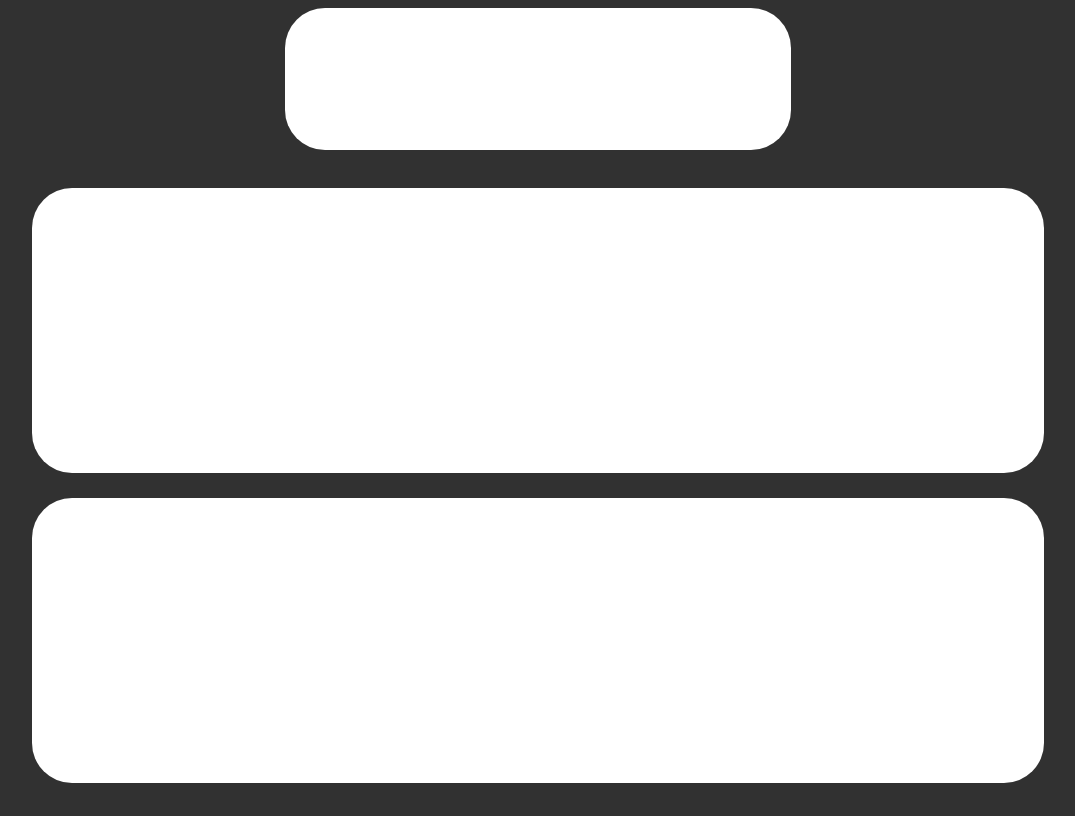
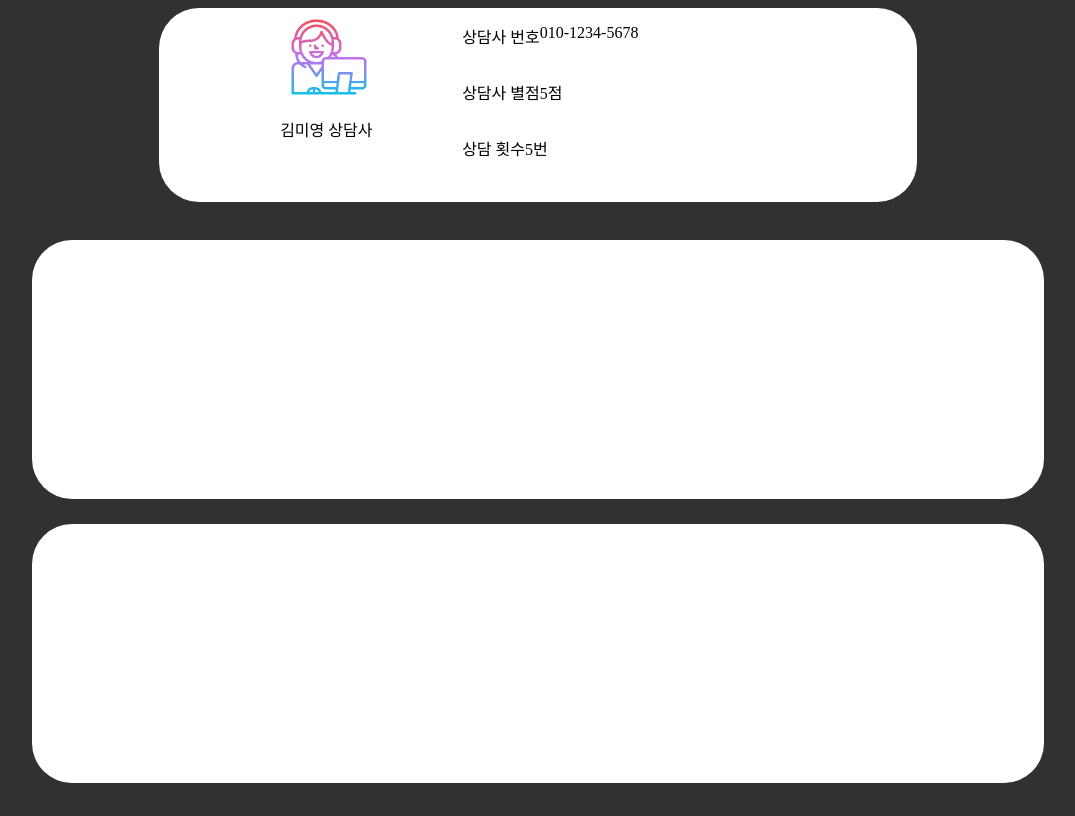
Before and after one commit to vywl0119/ButterVoice, a Django app: page /Board/codetail/ in a window 1280 px wide. Shown: the whole page, without its empty margins (102-1177 px from the left). Run offline with Django 3.2, Linux system fonts and the light colour scheme; some web fonts are replaced.

Commit message:
상담사 기본정보 넣음

```diff
--- a/Boardapp/static/css/style.css
+++ b/Boardapp/static/css/style.css
@@ -35,10 +35,49 @@ body{
 .profile-container{
     background-color: white;
     border-radius: 40px;
+    width: 60%;
+    height: 30%;
+    margin-bottom: 3%;
+    display: flex;
+    flex-direction: row;
+
+}
+.photo-container{
+    /* background-color: aqua; */
     width: 40%;
-    height: 20%;
-    margin-bottom: 3%;
 }
+.profile-container .photo-container > img{
+    width: 80px;
+    height: 80px;
+    margin-top: 3%;
+    margin-left: 43%;
+}
+.name{
+    margin-left: 40%;
+}
+.info-container{
+    /* background-color: pink; */
+    width: 60%;
+    display: flex;
+    flex-direction: column;
+
+}
+.counselor-phonenumber{
+    /* background-color: white; */
+    display: flex;
+    flex-direction: row;
+}
+.counselor-star{
+    /* background-color: yellow; */
+    display: flex;
+    flex-direction: row;
+}
+.counselor-count{
+    /* background-color: blueviolet; */
+    display: flex;
+    flex-direction: row;
+}
+
 .codetail-container{
     background-color: white;
     border-radius: 40px;
@@ -53,6 +92,3 @@ body{
 .star-container{
     background-color: aquamarine;
 }
-.customer-container{
-    background-color: blue;
-}
--- a/Boardapp/templates/Board/codetail.html
+++ b/Boardapp/templates/Board/codetail.html
@@ -14,16 +14,32 @@
 <body>
 
     <div class="flex-container">
-        <div class="profile-container"></div>
-        <div class="codetail-container">
-            <div class="related-profile-container"></div>
-            <div class="star-container"></div>
-            <div class="customer-container"></div>
+        <div class="profile-container">
+            <div class="photo-container">
+                <img src="/static/image/img_co.png" alt="프로필 사진">
+                <div class="name"><p>김미영 상담사</p></div>
+            </div>
+            <div class="info-container">
+                <div class="counselor-phonenumber">
+                    <p>상담사 번호</p>
+                    <p>010-1234-5678</p>
+                </div>
+                <div class="counselor-star">
+                    <p>상담사 별점</p>
+                    <p>5점</p>
+                </div>
+                <div class="counselor-count">
+                    <p>상담 횟수</p>
+                    <p>5번</p>
+                </div>
+            </div>
         </div>
         <div class="codetail-container">
             <div class="related-profile-container"></div>
-            <div class="star-container"></div>
-            <div class="customer-container"></div>
+            <div class="info-container"></div>
+        </div>
+        <div class="codetail-container">
+
         </div>
     </div>
 </body>
```
Also changed, not shown: Boardapp/templates/Board/cudetail.html (+30 -0 lines).
